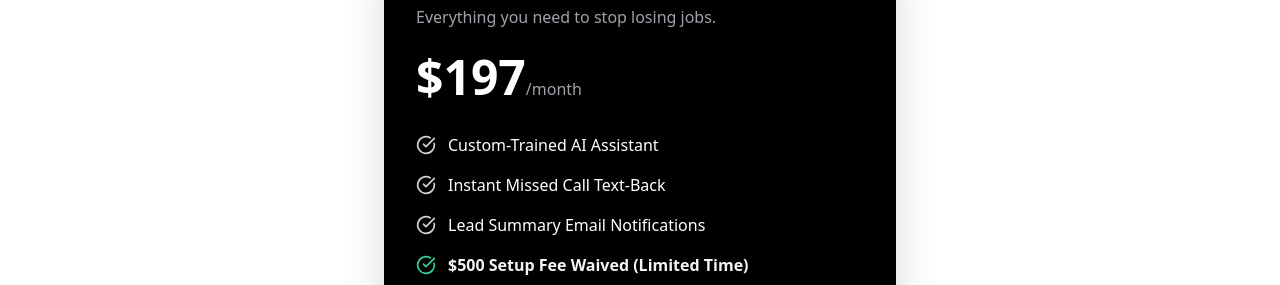
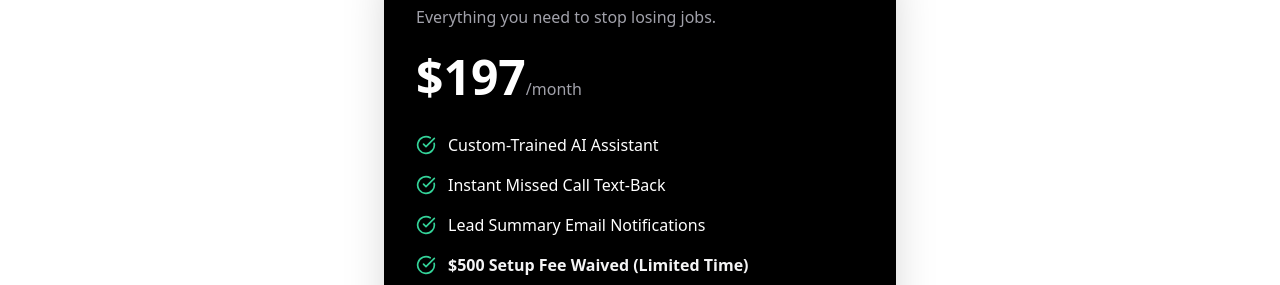
Before and after one commit to ar4mxx/stoic-morning-glvtgy, a React (Create React App) app: page / in a window 1280 px wide. Shown: the part 2980-3265 px from the top of the page. Built offline with nearby package versions, Linux system fonts and the light colour scheme.

Commit message:
Change CheckCircle color from zinc to emerald

```diff
--- a/src/App.js
+++ b/src/App.js
@@ -235,15 +235,15 @@ export default function App() {
 
               <ul className="space-y-4 mb-8">
                 <li className="flex items-center">
-                  <CheckCircle className="h-5 w-5 text-zinc-300 mr-3 flex-shrink-0" />
+                  <CheckCircle className="h-5 w-5 text-emerald-400 mr-3 flex-shrink-0" />
                   <span>Custom-Trained AI Assistant</span>
                 </li>
                 <li className="flex items-center">
-                  <CheckCircle className="h-5 w-5 text-zinc-300 mr-3 flex-shrink-0" />
+                  <CheckCircle className="h-5 w-5 text-emerald-400 mr-3 flex-shrink-0" />
                   <span>Instant Missed Call Text-Back</span>
                 </li>
                 <li className="flex items-center">
-                  <CheckCircle className="h-5 w-5 text-zinc-300 mr-3 flex-shrink-0" />
+                  <CheckCircle className="h-5 w-5 text-emerald-400 mr-3 flex-shrink-0" />
                   <span>Lead Summary Email Notifications</span>
                 </li>
                 <li className="flex items-center text-zinc-100 font-semibold">
```
